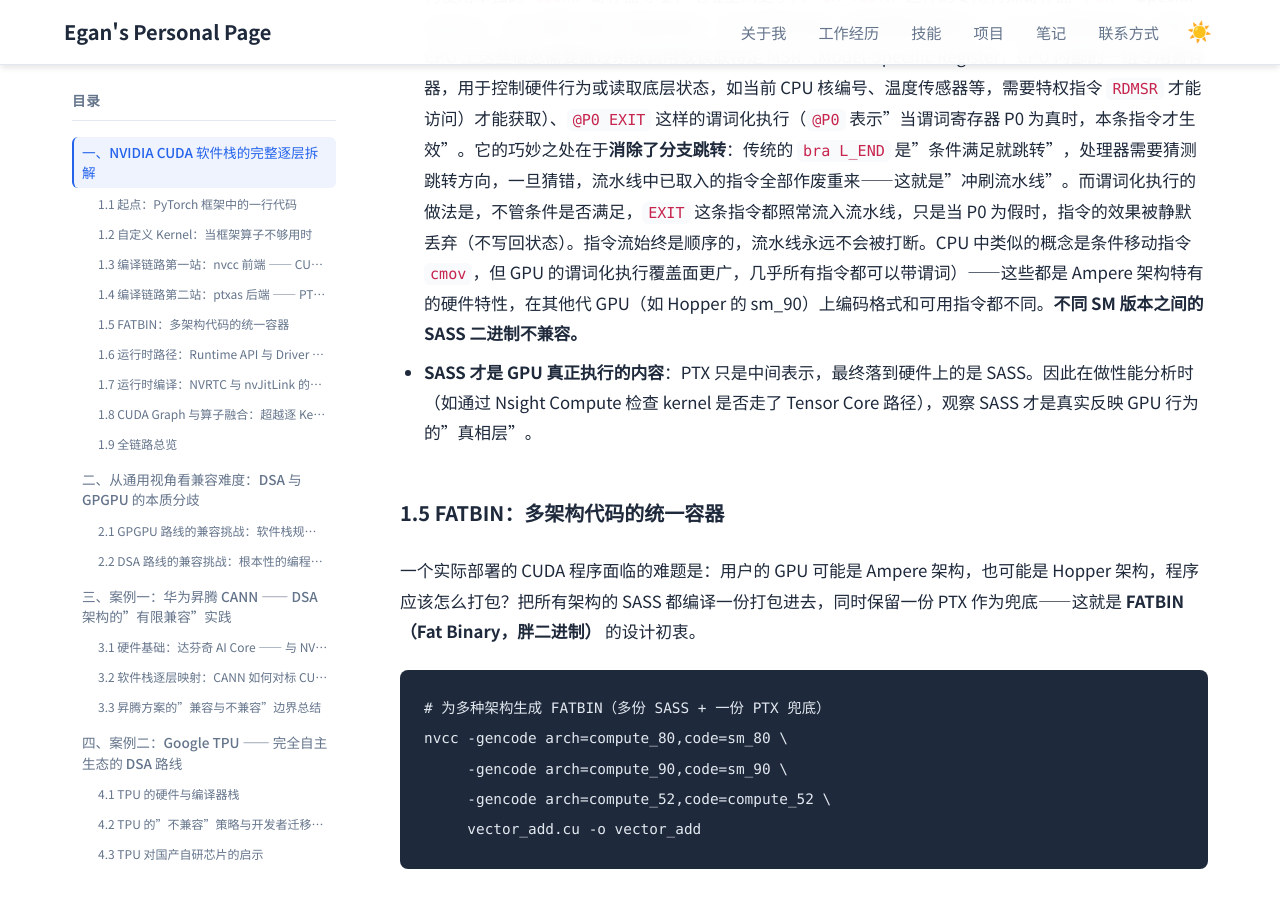
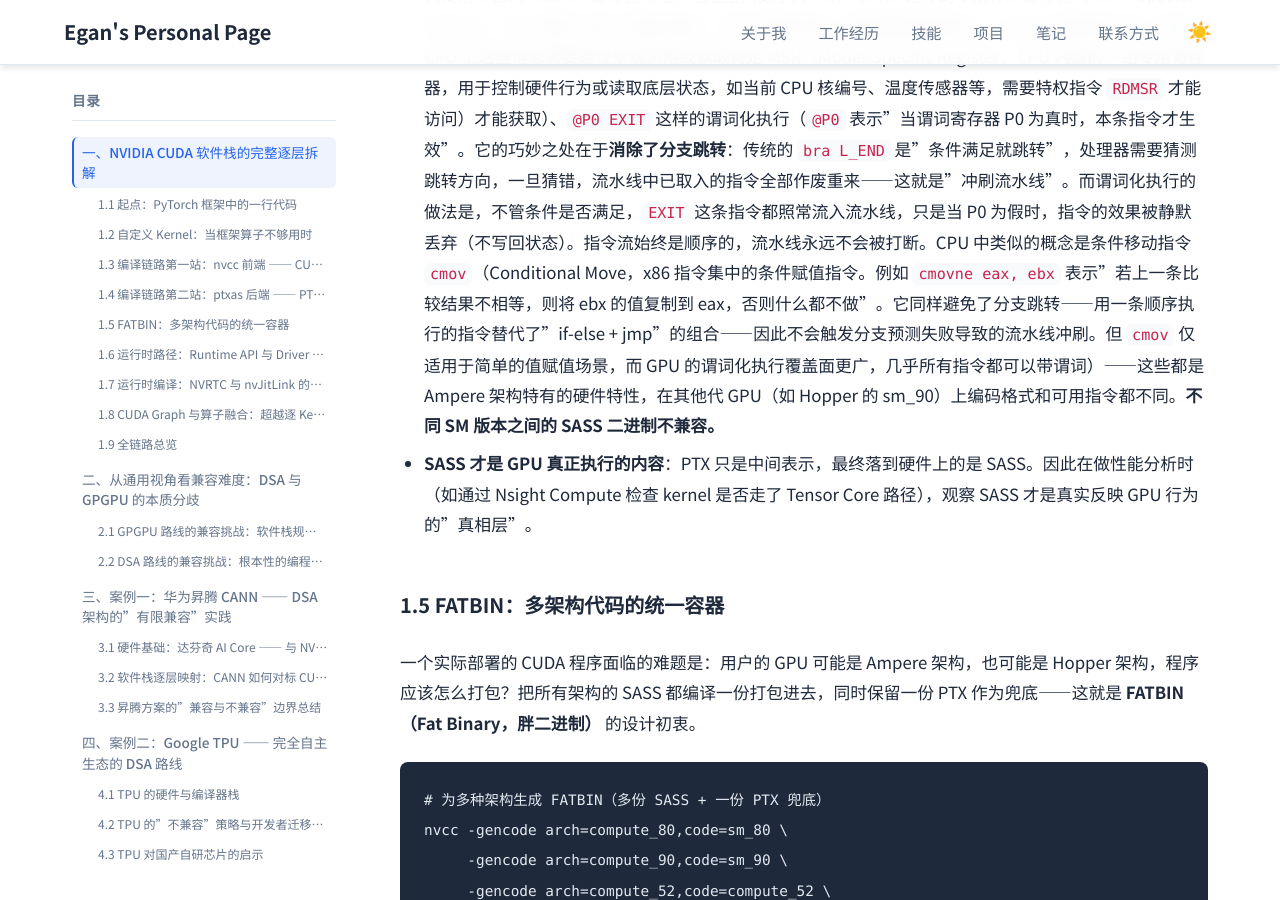
Before and after one commit to Lejun-Hu/Lejun-Hu.github.io, a Jekyll site: the page built from _notes/2026-8-15-cuda-ecosystem-compatibility.md, in a window 1280 px wide and 900 px high, scrolled down 9768 px. Built offline with Jekyll 4.4.1, drawn with Linux system fonts in a browser that asks for light colours.

Commit message:
添加cmov条件移动指令解释

```diff
--- a/_notes/2026-8-15-cuda-ecosystem-compatibility.md
+++ b/_notes/2026-8-15-cuda-ecosystem-compatibility.md
@@ -229,7 +229,7 @@ Function : _Z9vectorAddPfS_S_i
 
 - **物理寄存器替换虚拟寄存器**：PTX 中的 `%r1`、`%f1` 全部被替换为物理寄存器 `R0`-`R9`。这步称为**寄存器分配（Register Allocation）**——编译器决定了每个变量在硬件寄存器堆中的具体位置。
 - **指令选择与编码**：PTX 的 `mov.u32` 映射为 `S2R`（读特殊寄存器），`mad.lo.s32` 映射为硬件指令 `IMAD`。每条 SASS 指令都有确定的二进制编码（左侧十六进制列）。
-- **架构特异性**：SASS 中出现了 `c[0x0][0x28]` 这样的常量内存寻址（即 kernel 参数和编译期常量存放在 GPU 的 constant memory 中，通过 `c[bank][offset]` 方式访问；相比之下，更老的 Fermi/Kepler 架构使用单独的 `cbank` 寄存器寻址，地址空间更小）、`SR_TID.X` 这样的专用特殊寄存器（`SR` = Special Register，GPU 硬件为每个线程内置了一组只读寄存器，直接暴露线程索引、warp ID 等硬件状态；而在 CPU 上这些信息需要通过系统调用或读取特定 MSR（Model-Specific Register，CPU 内部的一组专用寄存器，用于控制硬件行为或读取底层状态，如当前 CPU 核编号、温度传感器等，需要特权指令 `RDMSR` 才能访问）才能获取）、`@P0 EXIT` 这样的谓词化执行（`@P0` 表示"当谓词寄存器 P0 为真时，本条指令才生效"。它的巧妙之处在于**消除了分支跳转**：传统的 `bra L_END` 是"条件满足就跳转"，处理器需要猜测跳转方向，一旦猜错，流水线中已取入的指令全部作废重来——这就是"冲刷流水线"。而谓词化执行的做法是，不管条件是否满足，`EXIT` 这条指令都照常流入流水线，只是当 P0 为假时，指令的效果被静默丢弃（不写回状态）。指令流始终是顺序的，流水线永远不会被打断。CPU 中类似的概念是条件移动指令 `cmov`，但 GPU 的谓词化执行覆盖面更广，几乎所有指令都可以带谓词）——这些都是 Ampere 架构特有的硬件特性，在其他代 GPU（如 Hopper 的 sm_90）上编码格式和可用指令都不同。**不同 SM 版本之间的 SASS 二进制不兼容。**
+- **架构特异性**：SASS 中出现了 `c[0x0][0x28]` 这样的常量内存寻址（即 kernel 参数和编译期常量存放在 GPU 的 constant memory 中，通过 `c[bank][offset]` 方式访问；相比之下，更老的 Fermi/Kepler 架构使用单独的 `cbank` 寄存器寻址，地址空间更小）、`SR_TID.X` 这样的专用特殊寄存器（`SR` = Special Register，GPU 硬件为每个线程内置了一组只读寄存器，直接暴露线程索引、warp ID 等硬件状态；而在 CPU 上这些信息需要通过系统调用或读取特定 MSR（Model-Specific Register，CPU 内部的一组专用寄存器，用于控制硬件行为或读取底层状态，如当前 CPU 核编号、温度传感器等，需要特权指令 `RDMSR` 才能访问）才能获取）、`@P0 EXIT` 这样的谓词化执行（`@P0` 表示"当谓词寄存器 P0 为真时，本条指令才生效"。它的巧妙之处在于**消除了分支跳转**：传统的 `bra L_END` 是"条件满足就跳转"，处理器需要猜测跳转方向，一旦猜错，流水线中已取入的指令全部作废重来——这就是"冲刷流水线"。而谓词化执行的做法是，不管条件是否满足，`EXIT` 这条指令都照常流入流水线，只是当 P0 为假时，指令的效果被静默丢弃（不写回状态）。指令流始终是顺序的，流水线永远不会被打断。CPU 中类似的概念是条件移动指令 `cmov`（Conditional Move，x86 指令集中的条件赋值指令。例如 `cmovne eax, ebx` 表示"若上一条比较结果不相等，则将 ebx 的值复制到 eax，否则什么都不做"。它同样避免了分支跳转——用一条顺序执行的指令替代了"if-else + jmp"的组合——因此不会触发分支预测失败导致的流水线冲刷。但 `cmov` 仅适用于简单的值赋值场景，而 GPU 的谓词化执行覆盖面更广，几乎所有指令都可以带谓词）——这些都是 Ampere 架构特有的硬件特性，在其他代 GPU（如 Hopper 的 sm_90）上编码格式和可用指令都不同。**不同 SM 版本之间的 SASS 二进制不兼容。**
 - **SASS 才是 GPU 真正执行的内容**：PTX 只是中间表示，最终落到硬件上的是 SASS。因此在做性能分析时（如通过 Nsight Compute 检查 kernel 是否走了 Tensor Core 路径），观察 SASS 才是真实反映 GPU 行为的"真相层"。
 
 ### 1.5 FATBIN：多架构代码的统一容器
```
